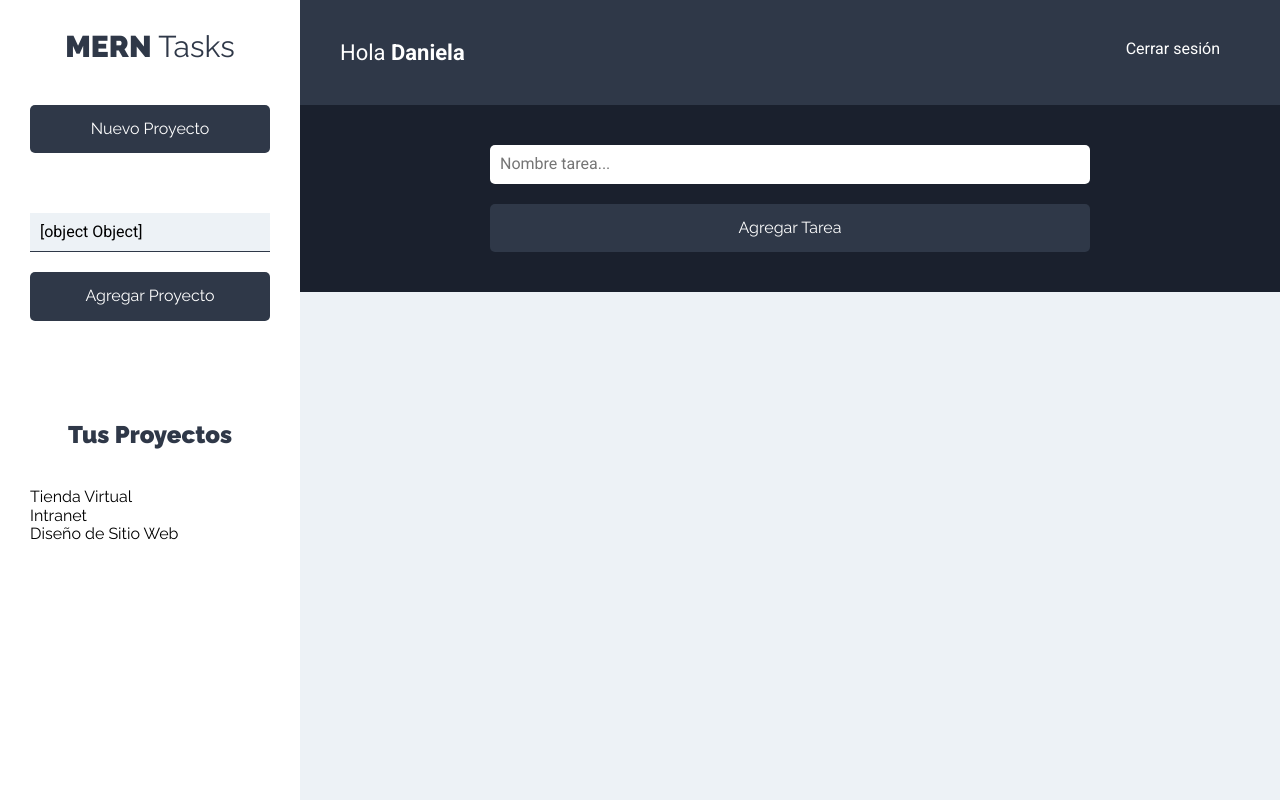
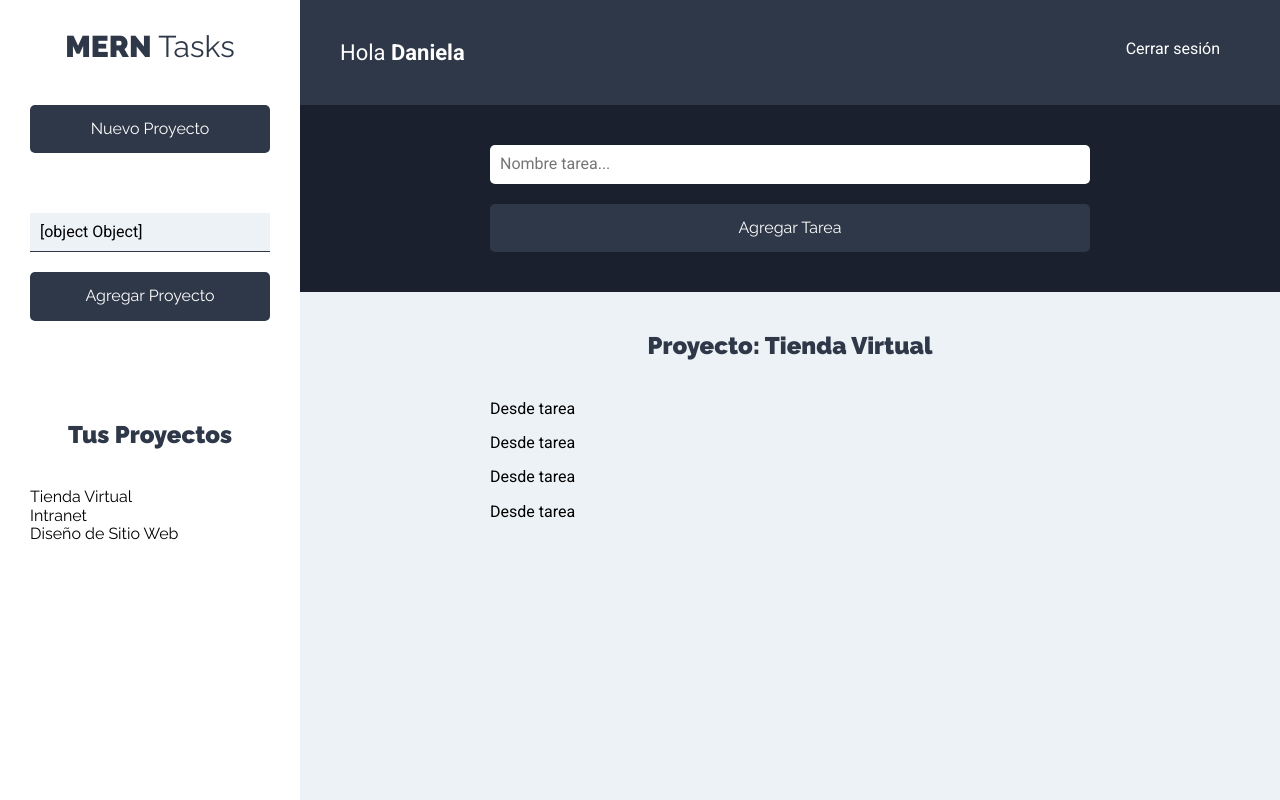
Before and after one commit to D-aniela/MERN-practice, a React (Create React App) app: page /proyectos in a window 1280 px wide. Built offline with nearby package versions, Linux system fonts and the light colour scheme.

Commit message:
componente listado dtareas

```diff
--- a/src/components/proyectos/Proyectos.js
+++ b/src/components/proyectos/Proyectos.js
@@ -2,6 +2,7 @@
 import Sidebar from '../layout/Sidebar'
 import Barra from '../layout/Barra'
 import FormTarea from '../tareas/FormTarea'
+import ListadoTareas from '../tareas/ListadoTareas'
 
 const Proyectos = () => {
   return (
@@ -12,7 +13,9 @@
         <Barra />
         <main>
           <FormTarea />
-          <div className="contenedor-tareas"></div>
+          <div className="contenedor-tareas">
+            <ListadoTareas />
+          </div>
         </main>
       </div>
     </div>
--- a/src/components/tareas/ListadoTareas.js
+++ b/src/components/tareas/ListadoTareas.js
@@ -0,0 +1,28 @@
+import React, { Fragment } from 'react'
+import Tarea from './Tarea'
+
+const ListadoTareas = () => {
+  const tareasProyecto = [
+    { nombre: 'Elegir plataforma', estado: true },
+    { nombre: 'Elegir colores', estado: true },
+    { nombre: 'Elegir plataformas de pago', estado: true },
+    { nombre: 'Elegir hosting', estado: true }
+  ]
+
+  return (
+    <Fragment>
+      <h2>Proyecto: Tienda Virtual</h2>
+      <ul className="listado-tareas">
+        {tareasProyecto.length === 0 ? (
+          <li className="tarea">
+            <p>No hay tareas</p>{' '}
+          </li>
+        ) : (
+          tareasProyecto.map(tarea => <Tarea tarea={tarea} />)
+        )}
+      </ul>
+    </Fragment>
+  )
+}
+
+export default ListadoTareas
--- a/src/components/tareas/Tarea.js
+++ b/src/components/tareas/Tarea.js
@@ -1 +1,7 @@
-import React from 'react';
+import React from 'react'
+
+const Tarea = () => {
+  return <p>Desde tarea</p>
+}
+
+export default Tarea
```
